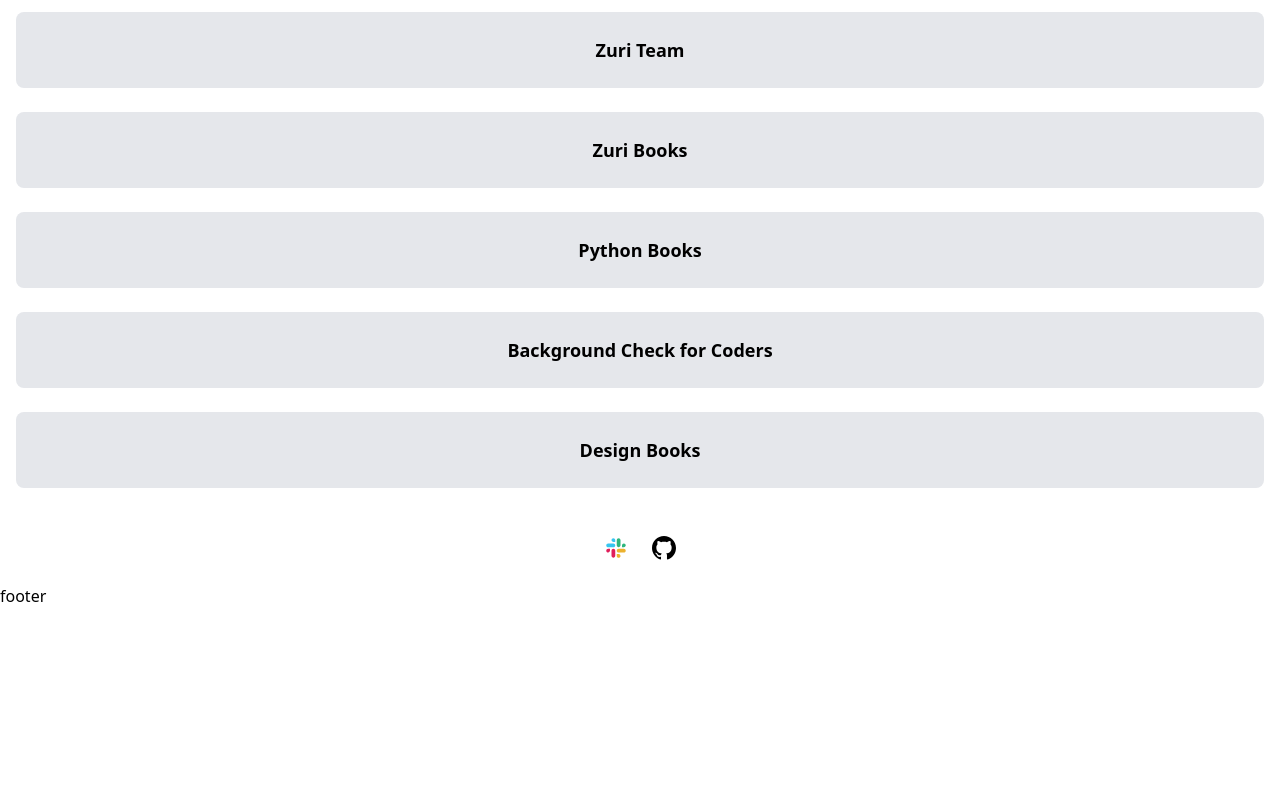
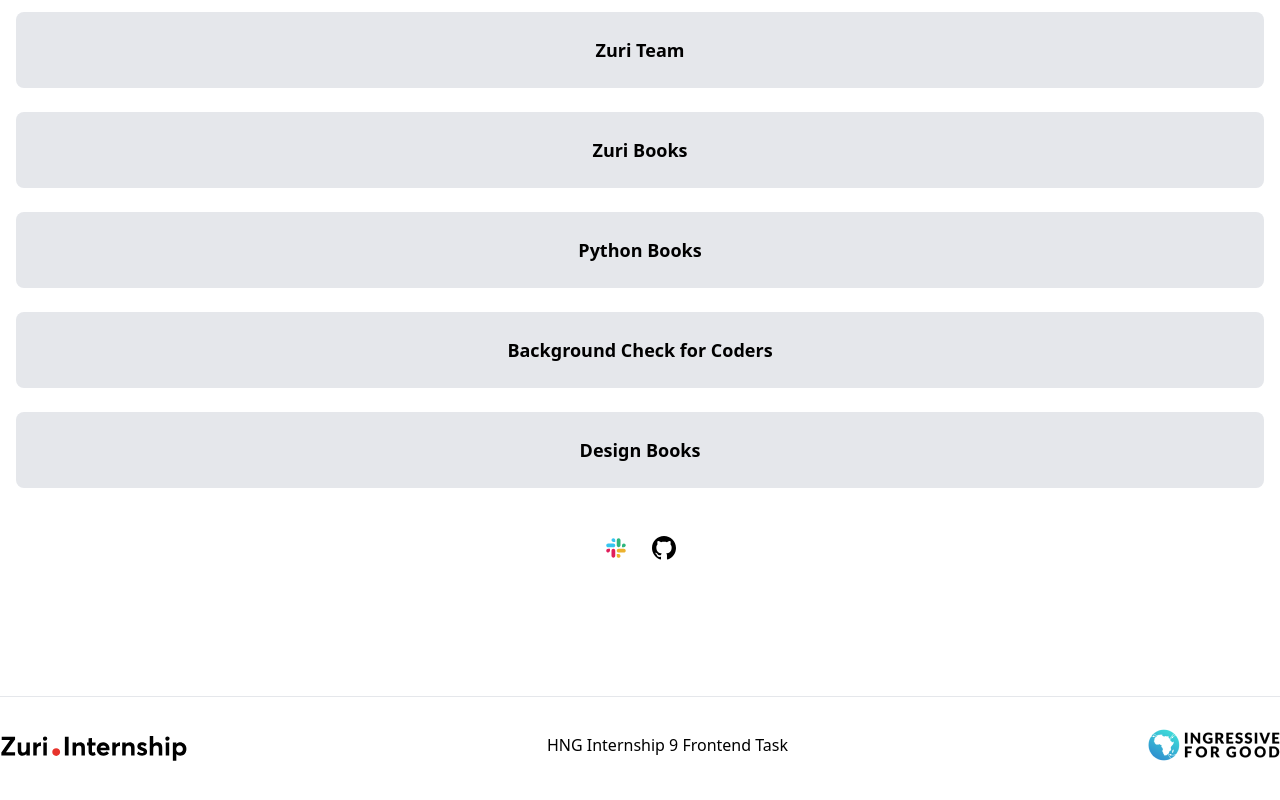
Before and after one commit to Iamdeyo/basic_webpage, a React (Create React App) app: page / in a window 1280 px wide. Shown: the part 316-1116 px from the top of the page. Before the commit the page ends 924 px from the top, so only its background shows below. Built offline with nearby package versions, Linux system fonts and the light colour scheme; the HTML template or start-up script is replaced by a standard one.

Commit message:
footer section

```diff
--- a/src/App.js
+++ b/src/App.js
@@ -8,7 +8,7 @@
   return (
     <>
       <BrowserRouter>
-        <main className="pt-16 px-4 container mx-auto">
+        <main className="py-16 px-4 container mx-auto">
           <Routes>
             <Route path="/" exact element={<Profile />} />
             <Route path="/contact" element={<Contact />} />
--- a/src/components/Footer.jsx
+++ b/src/components/Footer.jsx
@@ -1,7 +1,21 @@
 import React from 'react';
+import I4G from '../assets/img/I4G.png';
+import { ReactComponent as ZuriIcon } from '../assets/icons/zuri.svg';
 
 function Footer() {
-  return <div>footer</div>;
+  return (
+    <footer className="py-12 mb-7">
+      <div className="container mx-auto flex flex-col items-center gap-8 pt-8 border-t border-gray-200 md:flex-row md:justify-between">
+        <div>
+          <ZuriIcon />
+        </div>
+        <div className="md:order-2">
+          <img src={I4G} alt="" />
+        </div>
+        <p className="md:order-1">HNG Internship 9 Frontend Task</p>
+      </div>
+    </footer>
+  );
 }
 
 export default Footer;
```
Also changed, not shown: src/assets/icons/zuri.svg (renamed from src/assets/icons/logo.36d2d48a.svg).
